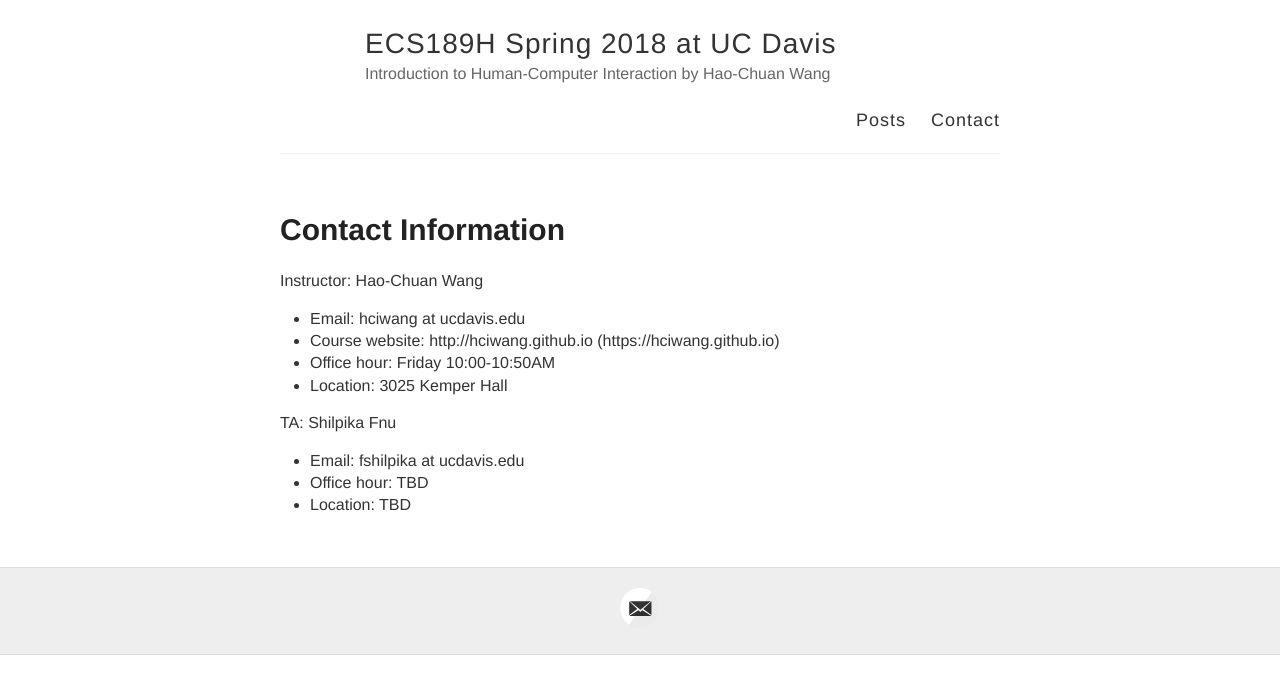
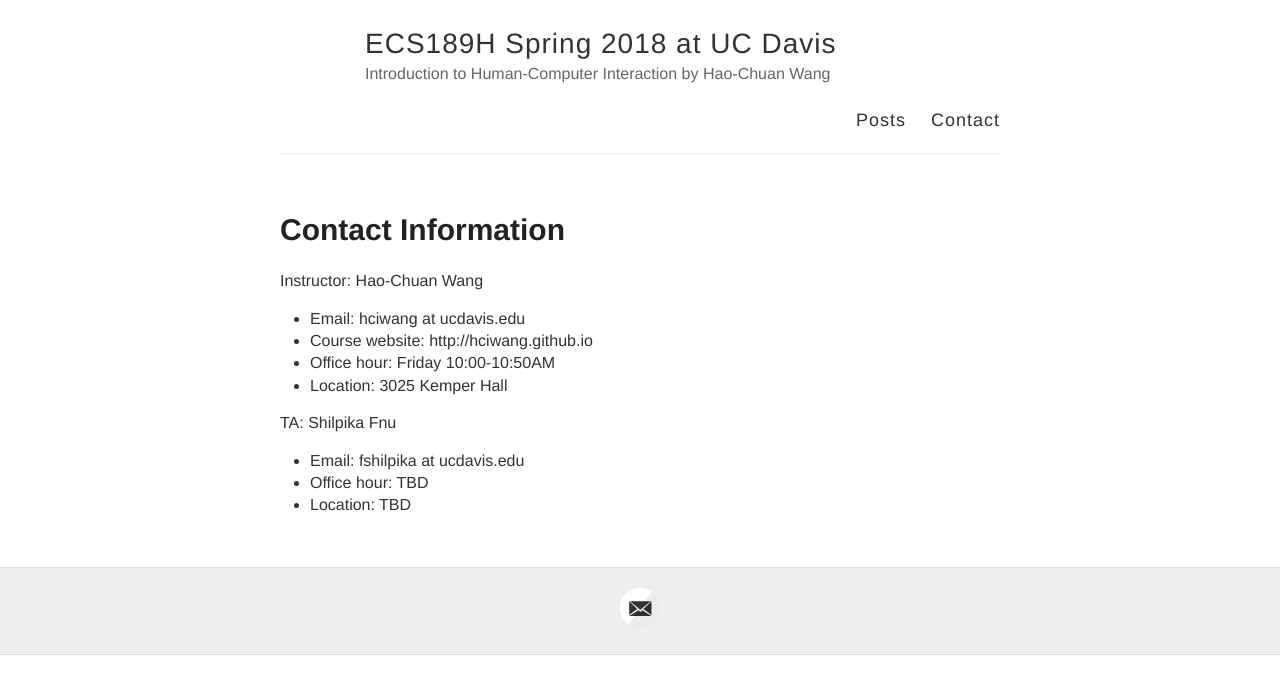
Before and after one commit to hciwang/hciwang.github.io, a Jekyll site: the page built from about.md, in a window 1280 px wide. Shown: the top 694 px of the page. Built offline with Jekyll 4.4.1, drawn with Linux system fonts in a browser that asks for light colours; some of the changed lines change nothing that is shown.

Commit message:
Update about.md

```diff
--- a/about.md
+++ b/about.md
@@ -6,7 +6,7 @@ permalink: /about/
 
 Instructor: Hao-Chuan Wang
 * Email: hciwang at ucdavis.edu
-* Course website: http://hciwang.github.io (https://hciwang.github.io)
+* Course website: http://hciwang.github.io
 * Office hour: Friday 10:00-10:50AM
 * Location: 3025 Kemper Hall
 
```
